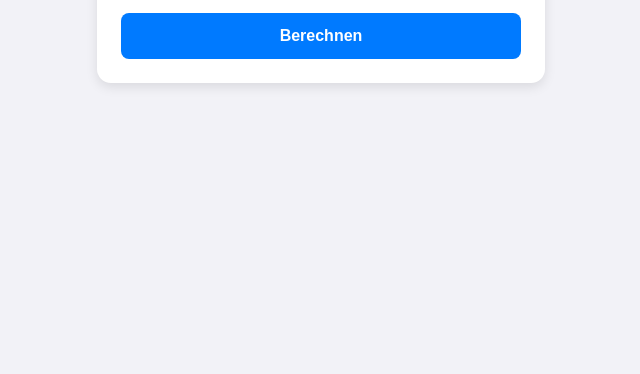
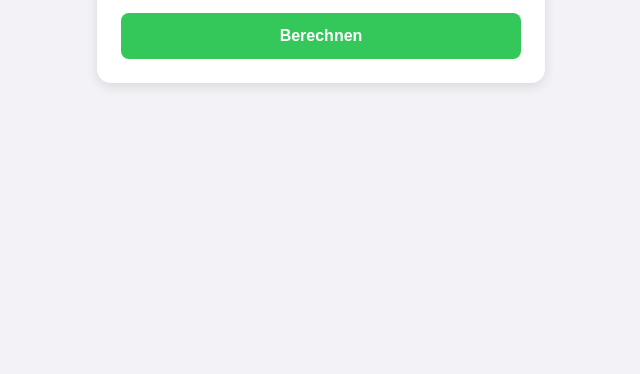
Before and after one commit to bokszy-hash/bokszy, a plain HTML site: page index.html in a window 1280 px wide. Shown: the part 426-800 px from the top of the page, without its empty margins (319-959 px from the left). Drawn offline with Linux system fonts and the light colour scheme.

Commit message:
Update index.html

```diff
--- a/index.html
+++ b/index.html
@@ -54,7 +54,7 @@
         }
         button {
             width: 100%;
-            background-color: #007aff;
+            background-color: #34c759;
             color: white;
             border: none;
             padding: 14px;
```
